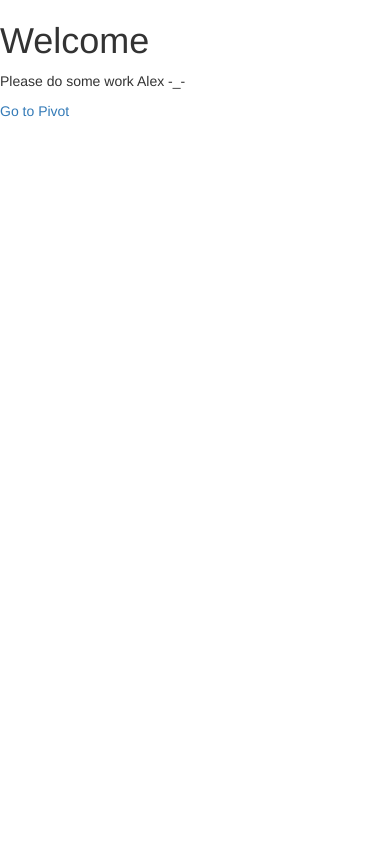
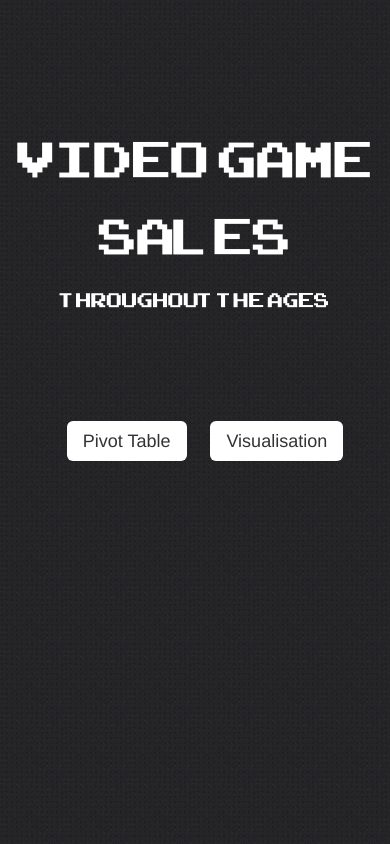
Before and after one commit to nguyenhoamy1602/video_games, a Flask app: page / in a window 390 px wide. Run offline with Flask 2, Linux system fonts and the light colour scheme; some libraries are stand-ins or nearby versions.

Commit message:
Home page changed, added background, font and css file

```diff
--- a/video_games/static/home.css
+++ b/video_games/static/home.css
@@ -0,0 +1,10 @@
+@font-face {
+    font-family: Arcade;
+    src: url("fonts/ARCADECLASSIC.TTF") format("truetype");
+}
+
+body {
+    background-image: url("img/background.png");
+    background-repeat:repeat;
+    text-color:white;
+}
--- a/video_games/templates/home.html
+++ b/video_games/templates/home.html
@@ -4,17 +4,34 @@
         <meta charset="utf-8">
         <meta name="viewport" content="width=device-width, initial-scale=1">
         <link rel="stylesheet" href="https://maxcdn.bootstrapcdn.com/bootstrap/3.3.7/css/bootstrap.min.css">
+        <link rel="stylesheet" type="text/css" href="../static/home.css">
         <script src="https://ajax.googleapis.com/ajax/libs/jquery/3.2.0/jquery.min.js"></script>
         <script src="https://maxcdn.bootstrapcdn.com/bootstrap/3.3.7/js/bootstrap.min.js"></script>
     </head>
     <body>
         <div class="row">
             <div class="col-sm-4">
+                <p style="margin-bottom:100px"></p>
+            </div>
+        </div>
+        <div class="row">
+            <div class="col-sm-4">
+            </div>
+            <div class="col-lg-4">
+                <h1 style="text-align:center; color:white;font-family:Arcade;font-size:500%">Video Game Sales</h1>
+                <h4 style="text-align:center; color:white;font-family:Arcade;font-size:200%">Throughout the ages</h4>
             </div>
             <div class="col-sm-4">
-                <h1>Welcome</h1>
-                <p>Please do some work Alex -_-</p>
-                <a href="{{ url_for('form') }}">Go to Pivot</a>
+            </div>
+        </div>
+        <div class="row">
+            <div class="col-sm-4">
+            </div>
+            <div class="col-sm-4">
+                <div style="position:relative;top:100px; text-align:center">
+                <a type="button" href="{{ url_for('form') }}" class="btn-default btn-lg">Pivot Table</a>
+                <a style="position:relative;left:20px" type="button" href="{{ url_for('bubble_chart') }}" class="btn-default btn-lg">Visualisation</a>
+                </div>
             </div>
             <div class="col-sm-4">
             </div>
```
Also changed, not shown: video_games/static/fonts/pizzadudedotdk.txt (added, +14 -0 lines), video_games/static/fonts/ARCADECLASSIC.TTF (added), video_games/static/img/background.png (added), video_games/static/img/sale.png (added), videogame.db, 9 other files.
